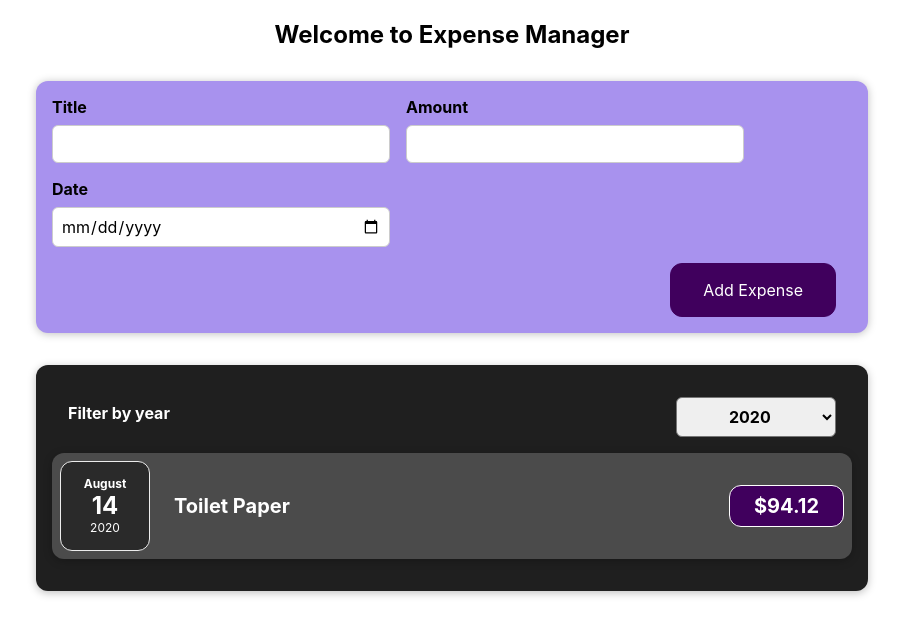
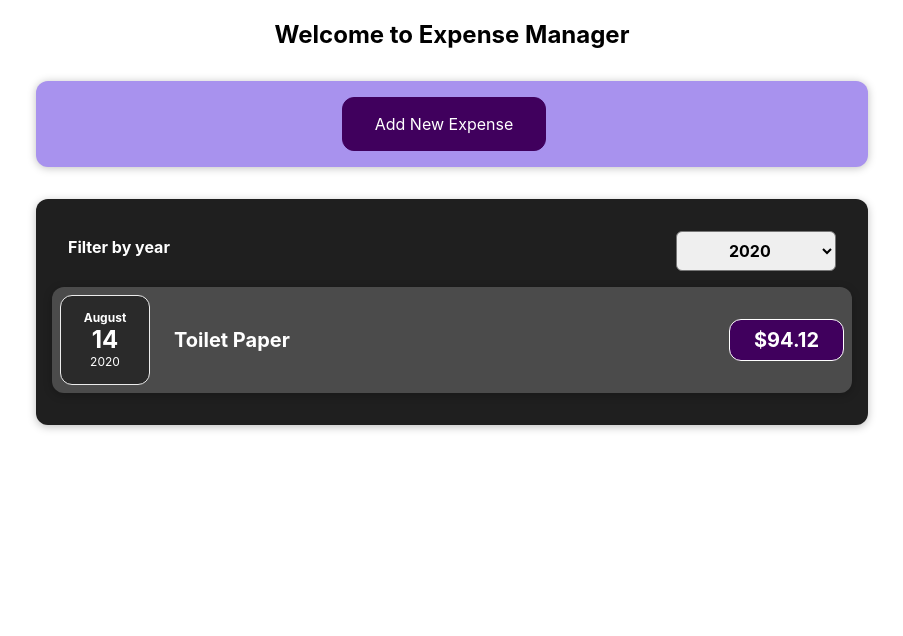
Before and after one commit to Irfan-Ansari-au25/Expense-Manager, a React (Create React App) app: page / in a window 1280 px wide. Shown: the top 636 px of the page, without its empty margins (188-1091 px from the left). Built offline with nearby package versions, Linux system fonts and the light colour scheme.

Commit message:
Basic features and logics implemented

```diff
--- a/src/components/Expenses/ExpenseItem.jsx
+++ b/src/components/Expenses/ExpenseItem.jsx
@@ -5,6 +5,7 @@
 
 const ExpenseItem = (props) => {
   return (
+    <li>
       <Card className="expense-item">
         <ExpenseDate date={props.date}></ExpenseDate>
 
@@ -13,6 +14,7 @@
           <div className="expense-item__price"> ${props.amount}</div>
         </div>
       </Card>
+    </li>
   );
 };
 
--- a/src/components/Expenses/Expenses.jsx
+++ b/src/components/Expenses/Expenses.jsx
@@ -1,9 +1,8 @@
 import React, { useState } from "react";
-
-import ExpenseItem from "./ExpenseItem";
 import Card from "../UI/Card";
 import ExpensesFilter from "./ExpensesFilter";
 import "./Expenses.css";
+import ExpensesList from "./ExpensesList";
 
 const Expenses = (props) => {
   const [filteredYear, setFilteredYear] = useState("2020");
@@ -17,6 +16,7 @@
     return expense.date.getFullYear().toString() === filteredYear;
   });
   console.log(filteredExpenses);
+  // Showing the contents conditionally
 
   return (
     <div>
@@ -25,16 +25,7 @@
           selected={filteredYear}
           onChangeFilter={filterChangeHandler}
         />
-        {filteredExpenses.map((expense) => {
-          return (
-            <ExpenseItem
-              key={expense.id}
-              title={expense.title}
-              amount={expense.amount}
-              date={expense.date}
-            ></ExpenseItem>
-          );
-        })}
+        <ExpensesList items={filteredExpenses}></ExpensesList>
       </Card>
     </div>
   );
--- /dev/null
+++ b/src/components/Expenses/ExpensesList.css
@@ -0,0 +1,9 @@
+.expenses-list {
+  list-style: none;
+  padding: 0;
+}
+
+.expenses-list__fallback {
+  color: white;
+  text-align: center;
+}
--- /dev/null
+++ b/src/components/Expenses/ExpensesList.jsx
@@ -0,0 +1,22 @@
+import "./ExpensesList.css";
+import ExpenseItem from "./ExpenseItem";
+
+const ExpensesList = (props) => {
+  if (props.items.length === 0) {
+    return <h2 className="expenses-list__fallback">Found no expenses.</h2>;
+  }
+  return (
+    <ul className="expenses-list">
+      {props.items.map((expense) => (
+        <ExpenseItem
+          key={expense.id}
+          title={expense.title}
+          amount={expense.amount}
+          date={expense.date}
+        />
+      ))}
+    </ul>
+  );
+};
+
+export default ExpensesList;
--- a/src/components/NewExpense/ExpenseForm.jsx
+++ b/src/components/NewExpense/ExpenseForm.jsx
@@ -68,6 +68,11 @@
     props.onAddExpenseData(formData);
 
     // console.log(formData);
+    props.onStop();
+  };
+
+  const hideEditingHandler = () => {
+    props.onStop();
   };
 
   return (
@@ -102,8 +107,10 @@
           />
         </div>
       </div>
+
       <div className="new-expense__actions">
         <button type="submit">Add Expense</button>
+        <button onClick={hideEditingHandler}>Cancel</button>
       </div>
     </form>
   );
--- a/src/components/NewExpense/NewExpense.jsx
+++ b/src/components/NewExpense/NewExpense.jsx
@@ -1,9 +1,10 @@
-import React from "react";
+import React, { useState } from "react";
 
 import ExpenseForm from "./ExpenseForm";
 import "./NewExpense.css";
 
 const NewExpense = (props) => {
+  const [isEditing, setIsEditing] = useState(false);
   let expenseData = {};
   const addExpenseHandler = (formdata) => {
     expenseData = {
@@ -14,9 +15,24 @@
     //from NewExpense to AppComponent
     props.onAddExpense(expenseData);
   };
+
+  const startEditingHandler = () => {
+    setIsEditing(!isEditing);
+  };
+  const stopEditingHandler = () => {
+    setIsEditing(!isEditing);
+  };
   return (
     <div className="new-expense">
-      <ExpenseForm onAddExpenseData={addExpenseHandler} />
+      {!isEditing && (
+        <button onClick={startEditingHandler}>Add New Expense</button>
+      )}
+      {isEditing && (
+        <ExpenseForm
+          onAddExpenseData={addExpenseHandler}
+          onStop={stopEditingHandler}
+        />
+      )}
     </div>
   );
 };
```
Lines whose indentation alone changed are shown as unchanged.
